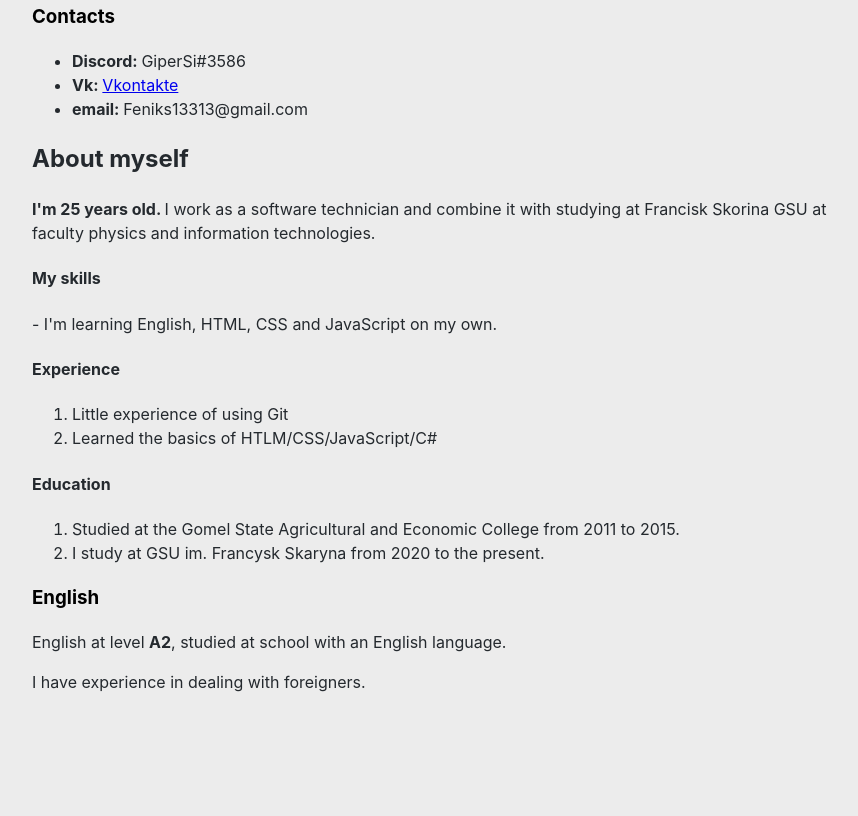
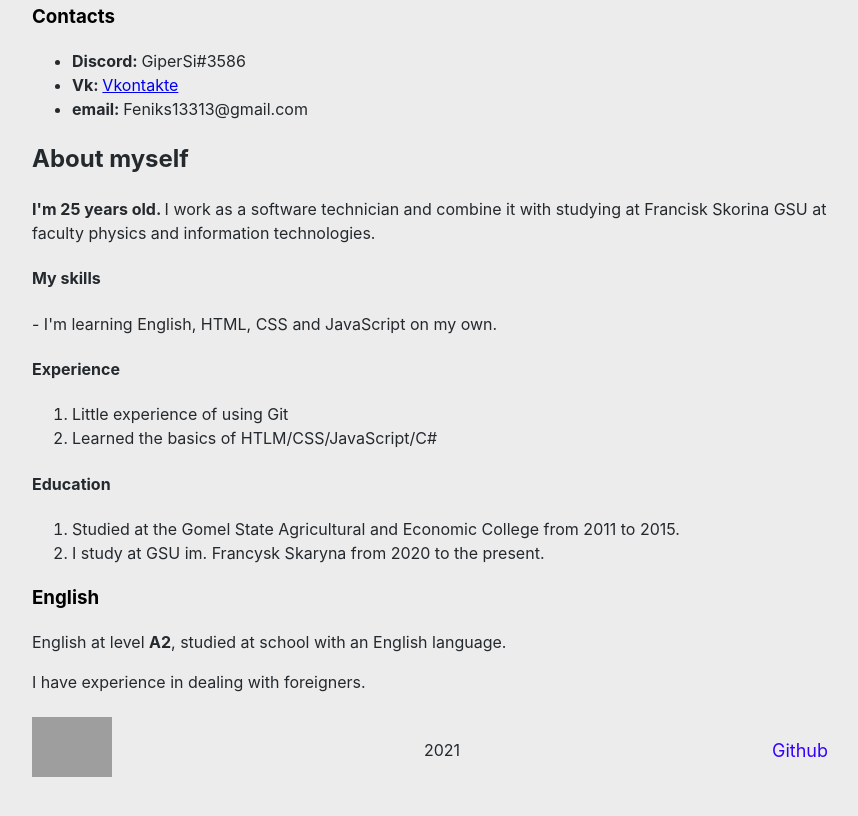
Before and after one commit to GiperSi/rsschool-cv, a plain HTML site: page index.html in a window 1280 px wide. Shown: the part 511-1327 px from the top of the page, without its empty margins (210-1068 px from the left). Before the commit the page ends 1251 px from the top, so only its background shows below. Drawn offline with Linux system fonts and the light colour scheme; grey boxes are pictures that could not be loaded.

Commit message:
feat: add footer

```diff
--- a/index.html
+++ b/index.html
@@ -61,5 +61,10 @@
         <p> I have experience in dealing with foreigners. </p>
       </div>
     </main>
+    <footer>
+        <a href="https://rs.school/js/"> <img src="https://rs.school/images/rs_school_js.svg" alt="logo" class="footer-logo"> </a>
+        <span>2021</span>
+        <a href="https://github.com/GiperSi">Github</a>
+  </footer>
   </body>
 </html>
```
